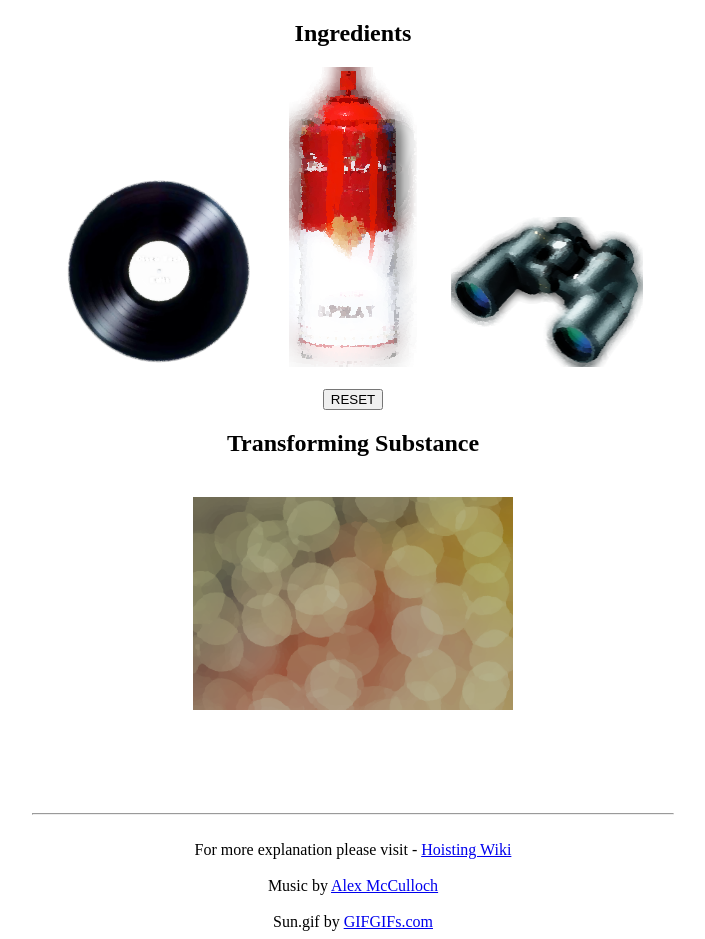
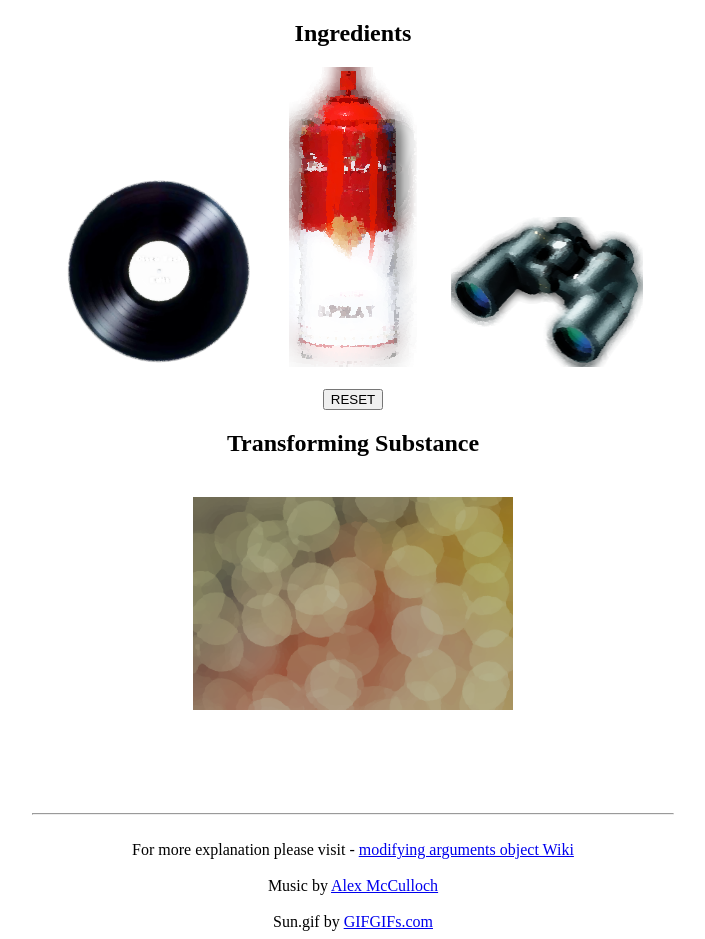
Before and after one commit to Incrementis/Javascript-modifying-arguments-object-, a plain HTML site: page index.html in a window 1280 px wide. Shown: the whole page, without its empty margins (287-992 px from the left). Drawn offline with Linux system fonts and the light colour scheme.

Commit message:
Update index.html
Fixed the name and link to the project`s wiki

```diff
--- a/index.html
+++ b/index.html
@@ -129,8 +129,8 @@
 
 			<br>
 			For more explanation please visit -
-			<a href = "https://github.com/Incrementis/Javascript-save-arguments-into-a-variable-/wiki">
-			Hoisting Wiki</a>
+			<a href = "https://github.com/Incrementis/Javascript-modifying-arguments-object-/wiki">
+			modifying arguments object Wiki</a>
 
 			<br>
 			<br>
```
